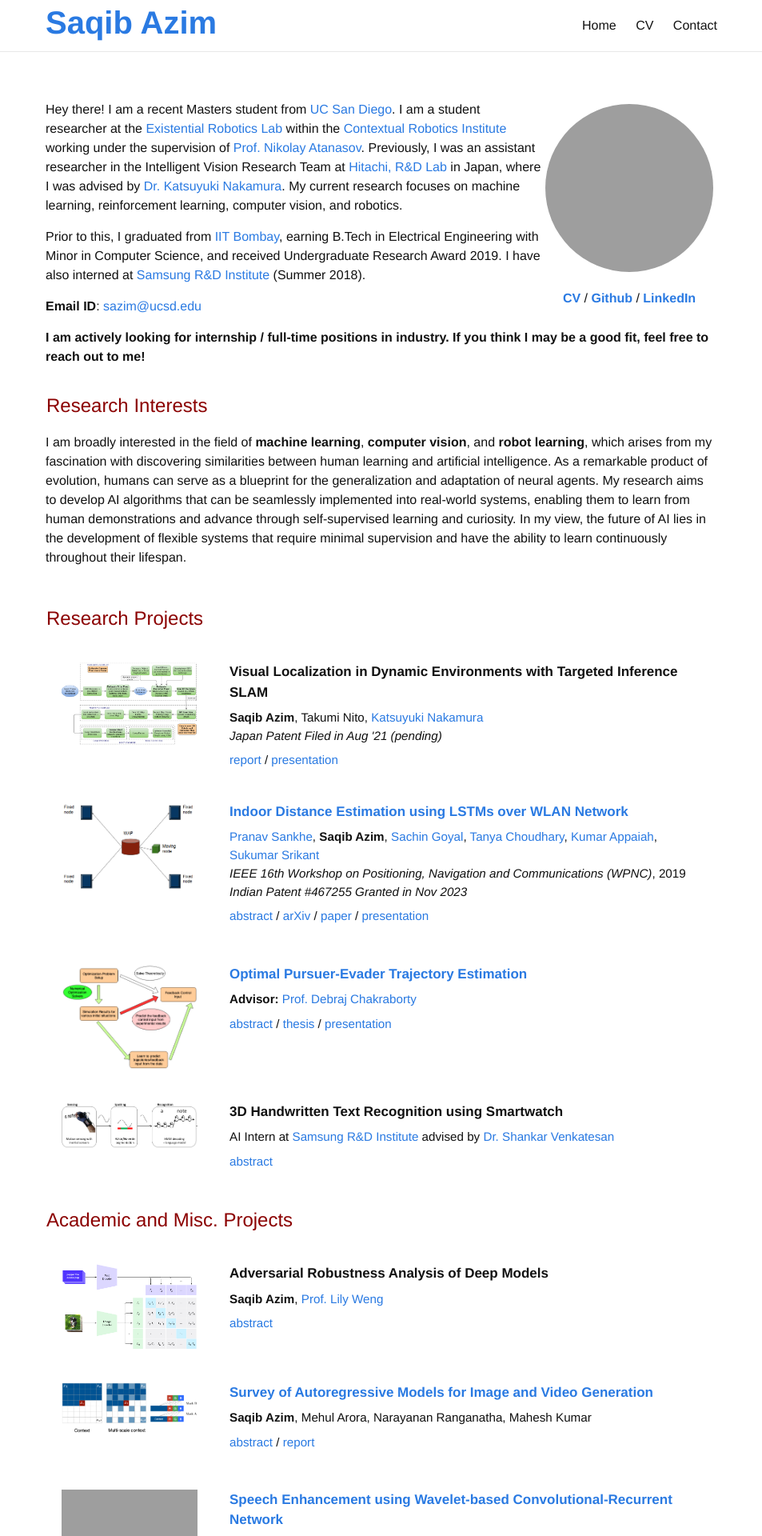
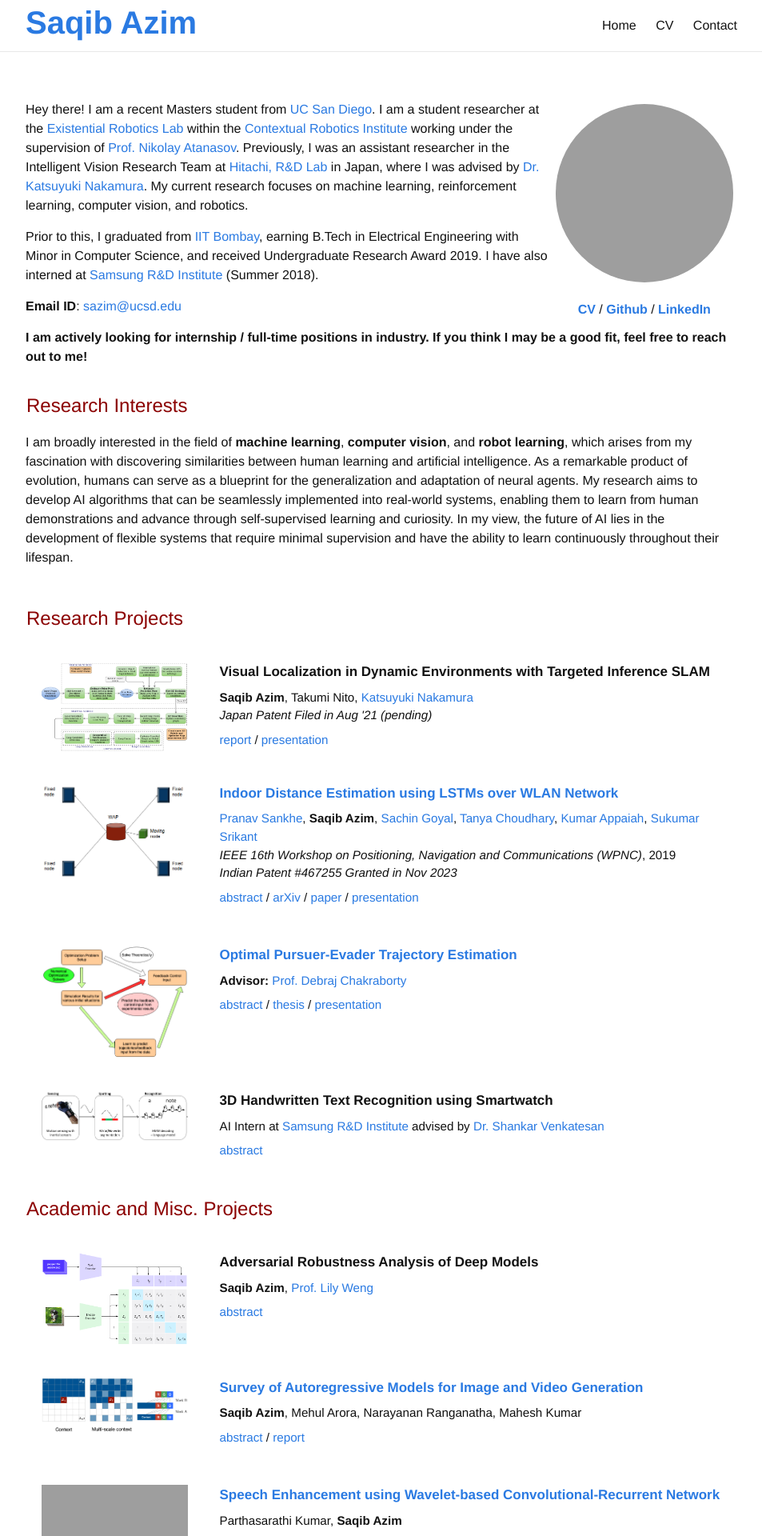
Before and after one commit to saqib1707/saqib1707.github.io, a Jekyll site: the page built from index.md, in a window 1280 px wide. Shown: the top 1920 px of the page at 80% size, without its empty margins (163-1116 px from the left). Built offline with Jekyll 4.4.1, drawn with Linux system fonts in a browser that asks for light colours; comment, search, counter and statistics services are not loaded; grey boxes are pictures that could not be loaded.

Commit message:
changing content width

```diff
--- a/css/main.scss
+++ b/css/main.scss
@@ -25,7 +25,7 @@ $grey-color-light: lighten($grey-color, 40%);
 $grey-color-dark:  darken($grey-color, 25%);
 
 // Width of the content area
-$content-width:    900px;
+$content-width:    950px;
 $on-palm:          600px;
 $on-laptop:        900px;
 
```
